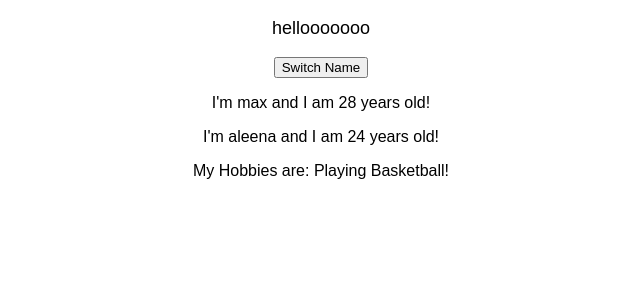
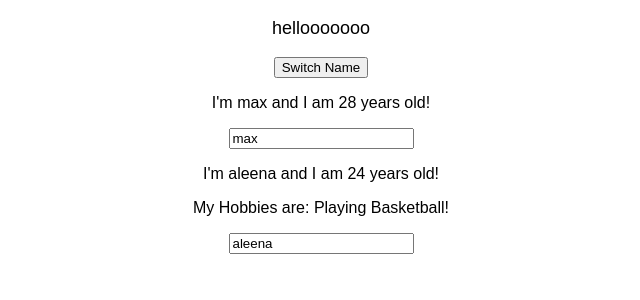
Before and after one commit to aleenamad/ReactUdemy, a React (Create React App) app in the folder udemy-react/: page / in a window 1280 px wide. Shown: the top 300 px of the page, without its empty margins (319-959 px from the left). Built offline with nearby package versions, Linux system fonts and the light colour scheme.

Commit message:
two-way binding

```diff
--- a/udemy-react/src/App.js
+++ b/udemy-react/src/App.js
@@ -11,11 +11,19 @@ class App extends Component {
     ]
   }
 
-  switchNameHandler = () => {
+  switchNameHandler = (newName) => {
     console.log('was clicked!');
     this.setState({persons: [
-      { name: 'maximillion', age: 28},
+      { name: newName, age: 28},
       { name: 'aleeeena', age: 35},
+      { name: 'mother', age: 16},
+    ]})
+  }
+
+  nameChangedHandler = (event) => {
+    this.setState({persons: [
+      { name: 'max', age: 28},
+      { name: event.target.value, age: 35},
       { name: 'mother', age: 16},
     ]})
   }
@@ -26,12 +34,15 @@ class App extends Component {
         <p className="App-intro">
           hellooooooo
         </p>
-        <button onClick = {this.switchNameHandler}>Switch Name</button>
+        <button onClick = {() => this.switchNameHandler("maxxxxxx")}>Switch Name</button>
 
       <div>
-        <Person name={this.state.persons[0].name} age={this.state.persons[0].age} />
+        <Person
+          name={this.state.persons[0].name}
+          age={this.state.persons[0].age}
+          click = {this.switchNameHandler.bind(this, 'ugly')}/>
         {/* can put content in between like below and access by props children  in person.js file*/}
-        <Person name={this.state.persons[1].name} age={this.state.persons[1].age} > My Hobbies are: Playing Basketball! </Person>
+        <Person name={this.state.persons[1].name} age={this.state.persons[1].age} changed={this.nameChangedHandler} > My Hobbies are: Playing Basketball! </Person>
       </div>
       </div>
     );
--- a/udemy-react/src/person/Person.js
+++ b/udemy-react/src/person/Person.js
@@ -1,10 +1,12 @@
 import React from 'react';
 
 const person = (props) => {
+
   return(
     <div>
-    <p>I'm {props.name} and I am {props.age} years old!</p>
+    <p onClick = {props.click}>I'm {props.name} and I am {props.age} years old!</p>
     <p>{props.children}</p>
+    <input type="text" onChange={props.changed} value={props.name}/>
   </div>
 )
 };
```
